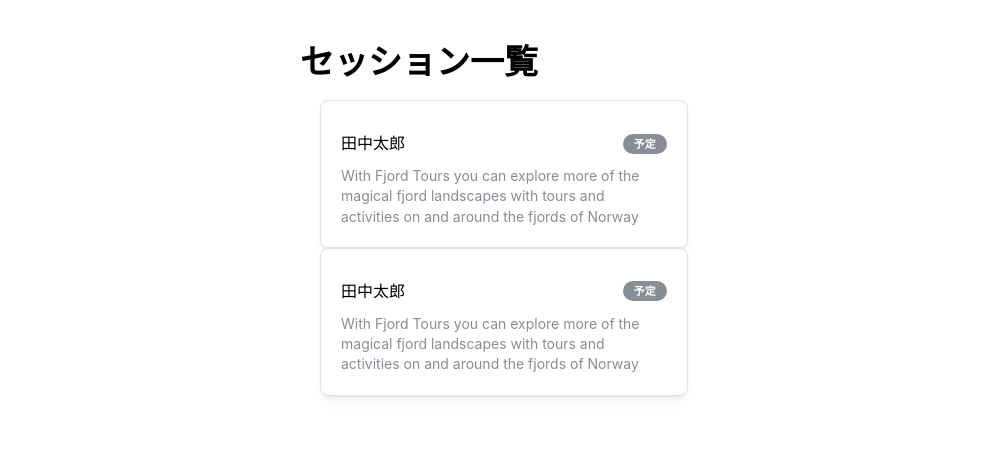
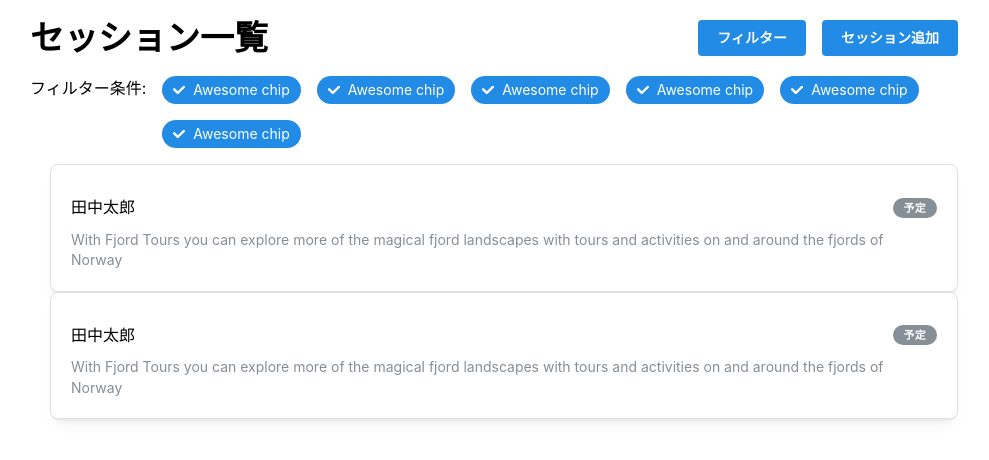
Before and after one commit to career-direction/compass-crm, a Next.js app: page /session in a window 1280 px wide. Shown: the top 460 px of the page, without its empty margins (146-1135 px from the left). Built offline with nearby package versions, Linux system fonts and the light colour scheme.

Commit message:
add: filter item

```diff
--- a/src/app/session/page.tsx
+++ b/src/app/session/page.tsx
@@ -3,7 +3,7 @@ import { SessionList } from "@/features/session/views/SessionList.ui";
 
 export default function RegisterPage() {
 	return (
-		<Container size={420} my={40}>
+		<Container>
 			<SessionList />
 		</Container>
 	);
--- a/src/features/session/views/SessionList.ui.tsx
+++ b/src/features/session/views/SessionList.ui.tsx
@@ -1,14 +1,45 @@
 "use client";
 
-import { Box, List, Title } from "@mantine/core";
+import {
+	Box,
+	Button,
+	Group,
+	List,
+	Space,
+	Title,
+	Text,
+	SimpleGrid,
+	Chip,
+} from "@mantine/core";
 import { SessionListItem } from "../components/SessionListItem.ui";
 
 export const SessionList = () => {
 	return (
 		<>
-			<Box mb="md">
-				<Title>セッション一覧</Title>
-			</Box>
+			<Group justify="space-between" align="center" my="md">
+				<Box>
+					<Title>セッション一覧</Title>
+				</Box>
+				<Space></Space>
+				<Group>
+					<Button>フィルター</Button>
+					<Button>セッション追加</Button>
+				</Group>
+			</Group>
+
+			{/* フィルター条件 */}
+			<Group mb="md" align="start">
+				<Text>フィルター条件:</Text>
+				<SimpleGrid cols={5}>
+					<Chip defaultChecked>Awesome chip</Chip>
+					<Chip defaultChecked>Awesome chip</Chip>
+					<Chip defaultChecked>Awesome chip</Chip>
+					<Chip defaultChecked>Awesome chip</Chip>
+					<Chip defaultChecked>Awesome chip</Chip>
+					<Chip defaultChecked>Awesome chip</Chip>
+				</SimpleGrid>
+			</Group>
+
 			<List>
 				<List.Item>
 					<SessionListItem />
```
